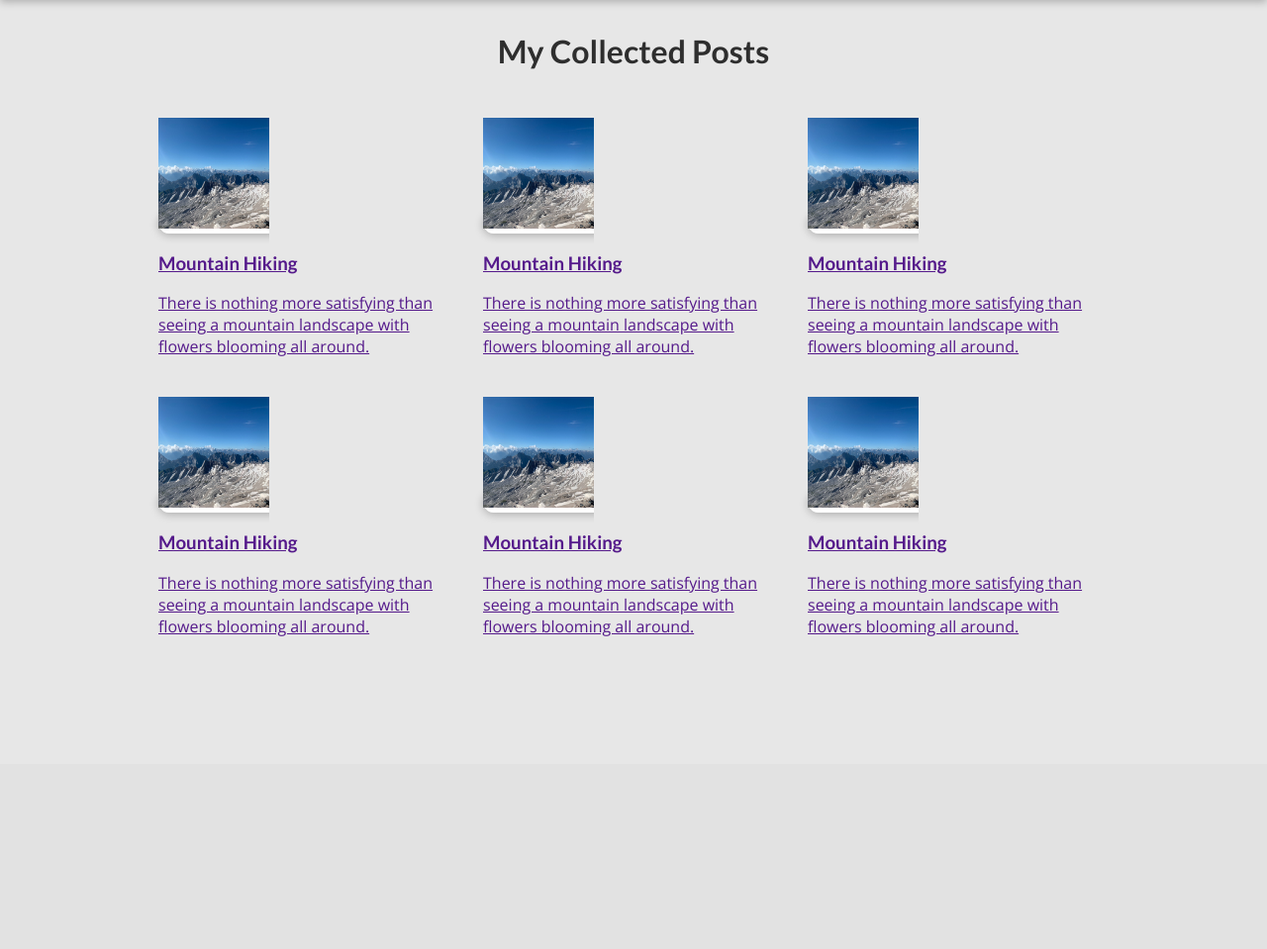
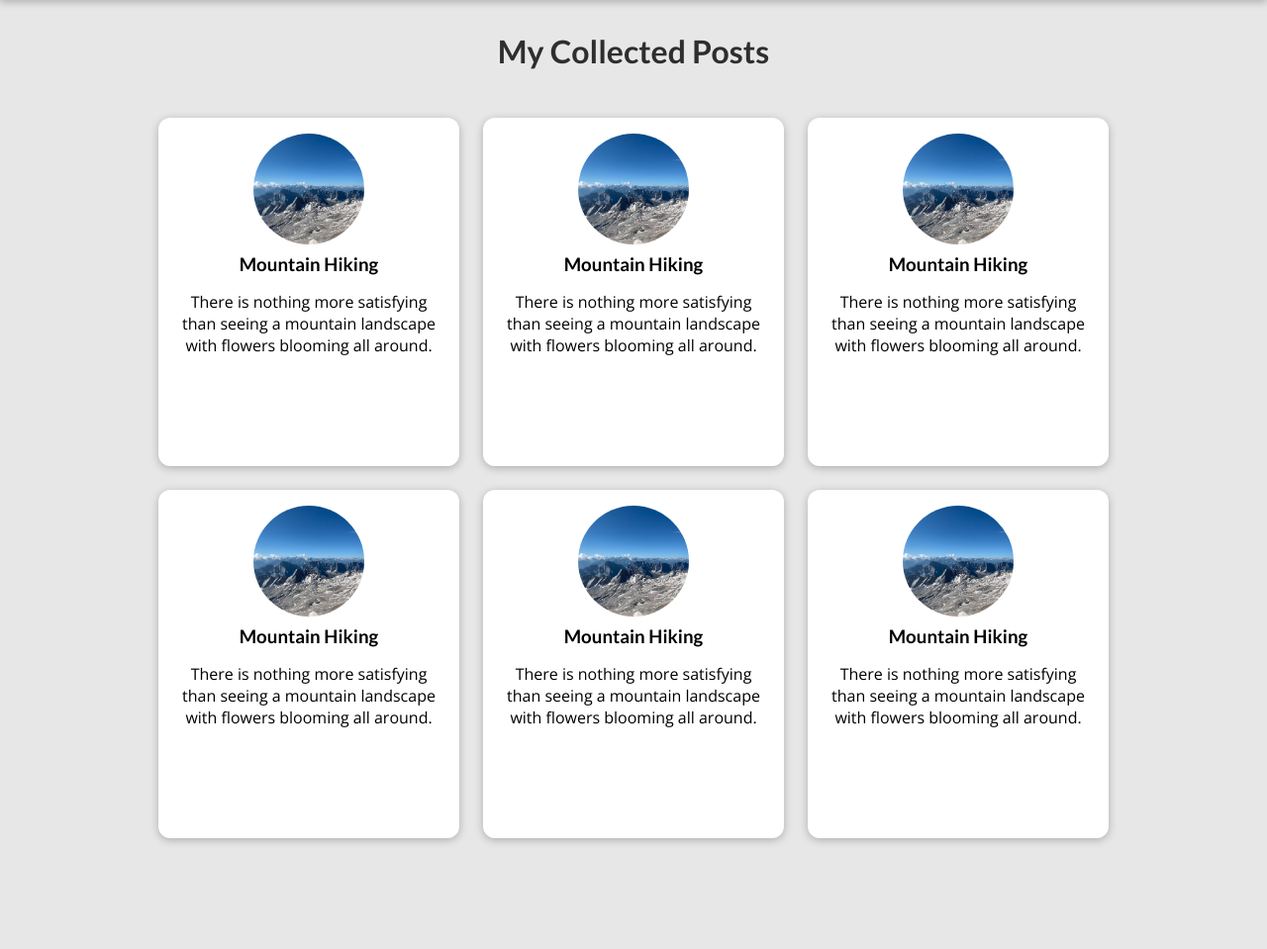
Before and after one commit to mosheyaku/Blog, a Django app: page /posts in a window 1280 px wide. Shown: the part 80-1039 px from the top of the page at 99% size. Before the commit the page ends 723 px from the top, so only its background shows below. Run offline with Django 4.2, Linux system fonts and the light colour scheme.

Commit message:
Designing the appearance of the posts on the home page and on the page that contains all posts.

```diff
--- /dev/null
+++ b/blog/static/blog/post.css
@@ -0,0 +1,43 @@
+.post {
+  display: flex;
+  flex-direction: column;
+  align-items: center;
+  text-align: center;
+}
+
+.post a {
+  text-decoration: none;
+  color: black;
+  transition: all 0.2s ease;
+  padding: 1rem;
+}
+
+.post a:hover,
+.post a:active {
+  transform: scale(1.1);
+  background-color: #390281;
+  color: white;
+}
+
+.post img {
+  width: 5rem;
+  height: 5rem;
+  object-fit: cover;
+  border-radius: 50%;
+}
+
+.post h3 {
+  margin: 0.25rem 0;
+}
+
+.post time {
+  color: #666666;
+  margin: 0.25rem;
+  font-style: italic;
+  font-size: 0.85rem;
+}
+
+.post:hover time,
+.post:active time {
+  color: white;
+}
--- a/blog/templates/blog/all-posts.html
+++ b/blog/templates/blog/all-posts.html
@@ -8,6 +8,7 @@
 {% endblock %}
 
 {% block css_files %}
+    <link rel="stylesheet" href="{% static "blog/post.css" %}">
     <link rel="stylesheet" href="{% static "blog/all-posts.css" %}">
 {% endblock %}
 
--- a/blog/templates/blog/index.html
+++ b/blog/templates/blog/index.html
@@ -6,6 +6,7 @@
 {% endblock %}
 
 {% block css_files %}
+    <link rel="stylesheet" href="{% static "blog/post.css" %}">
     <link rel="stylesheet" href="{% static "blog/index.css" %}">
 {% endblock %}
 
```
